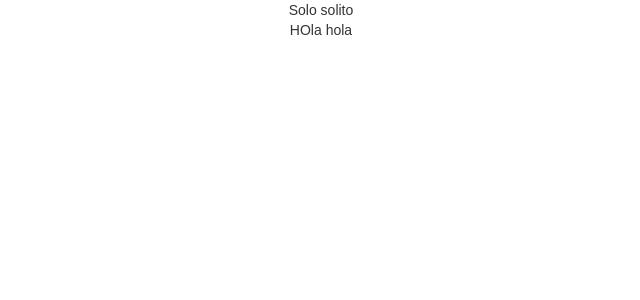
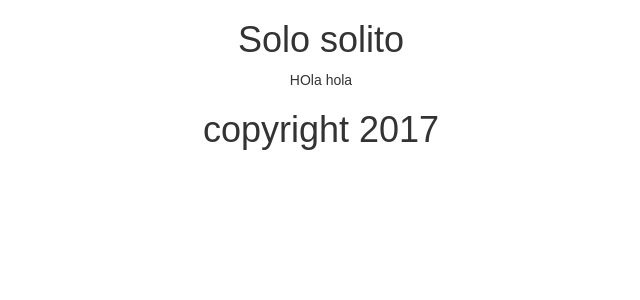
Before and after one commit to dagomankle/test1, a React (Create React App) app: page / in a window 1280 px wide. Shown: the top 300 px of the page, without its empty margins (319-959 px from the left). Built offline with nearby package versions, Linux system fonts and the light colour scheme.

Commit message:
primera parte terminada

```diff
--- a/src/App.js
+++ b/src/App.js
@@ -1,13 +1,15 @@
 import React, { Component } from 'react';
-import Solano from './Components/Header';
+import Header from './Components/Header';
+import Footer from './Components/Footer';
 
 class App extends Component {
   render() {
     return (
 
         React.createElement('div', {className: 'text-center'},
-           <Solano/>,
-          React.createElement('div', null, 'HOla hola')
+              <Header/>, //importante para llamar componentes
+              React.createElement('div', null, 'HOla hola'),
+              <Footer copyright="copyright 2017" />
            )
     );
   }
--- /dev/null
+++ b/src/Components/Footer.js
@@ -0,0 +1,8 @@
+import React from 'react';
+
+
+const Footer= (props)=> (
+		React.createElement('h1', null, props.copyright)
+	);
+
+export default Footer;
--- a/src/Components/Header.js
+++ b/src/Components/Header.js
@@ -1,7 +1,7 @@
 import React from 'react';
 
 
-const Solano= ()=> (
-	React.createElement('div', null, 'Solo solito'));
+const Header= ()=> (
+	React.createElement('h1', null, 'Solo solito'));
 
-export default Solano;
+export default Header;
```
